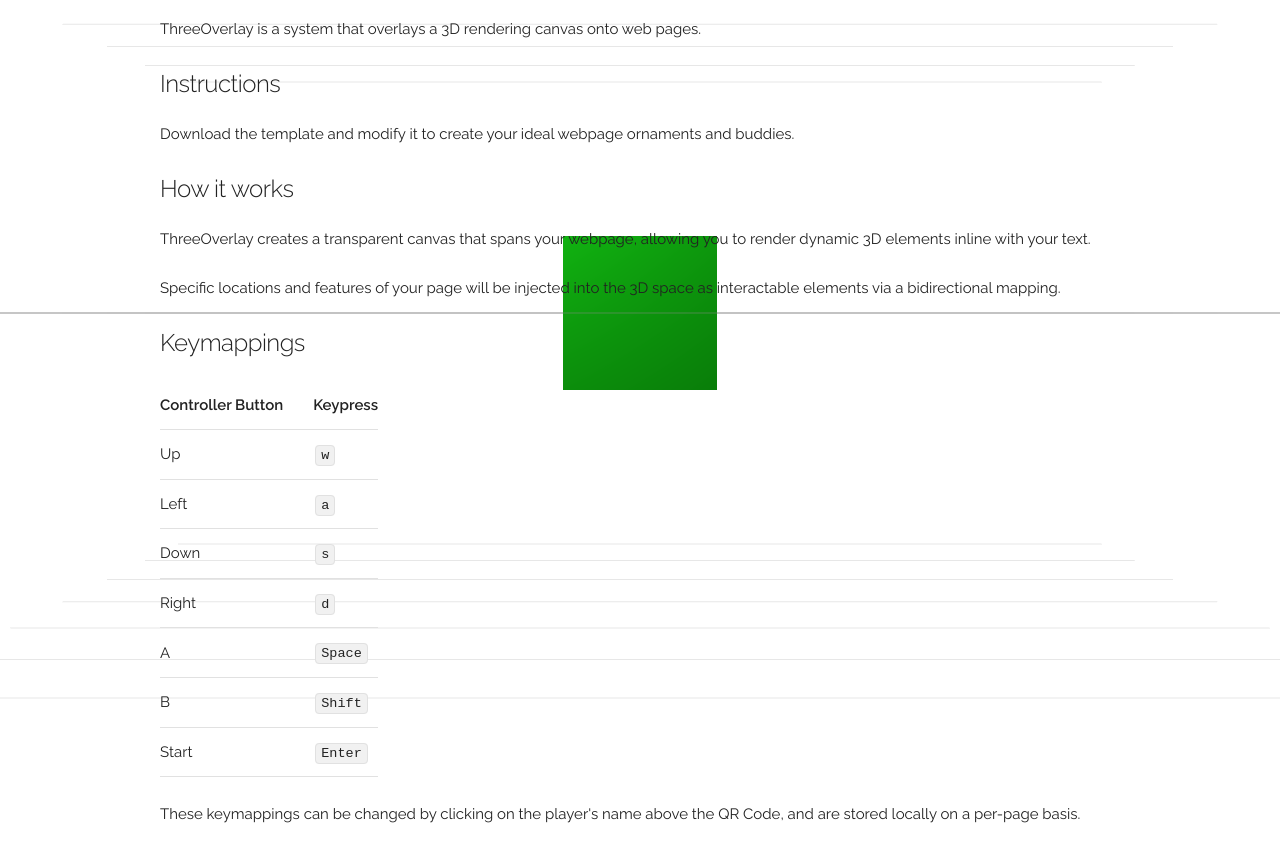
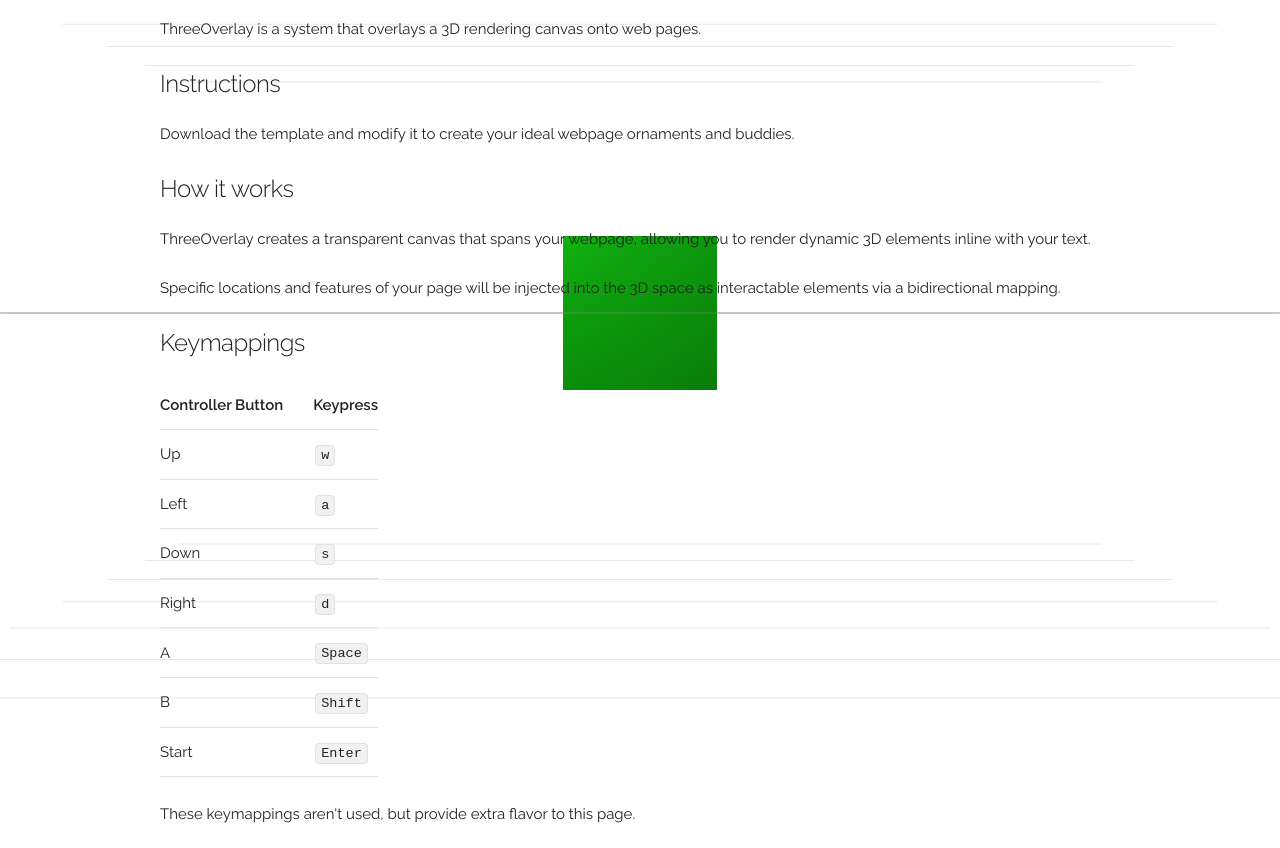
Before and after one commit to zalo/ThreeOverlay, a website: page index.html in a window 1280 px wide. Shown: the part 87-935 px from the top of the page. Drawn offline with nearby package versions, Linux system fonts and the light colour scheme; animation ran at ten frames a second.

Commit message:
Simplify

```diff
--- a/index.html
+++ b/index.html
@@ -93,7 +93,7 @@
               </tr>
             </tbody>
           </table>
-          <p>These keymappings can be changed by clicking on the player's name above the QR Code, and are stored locally on a per-page basis.</p>
+          <p>These keymappings aren't used, but provide extra flavor to this page.</p>
           <h5><a id="Open_Source" href="https://github.com/zalo/ThreeOverlay"></a>Open Source</h5>
           <p><a href="https://github.com/zalo/ThreeOverlay">The source code to ThreeOverlay is available under the MIT License at Github.</a></p>
           <h5><a id="Credits" href=""></a>Credits</h5>
--- a/jsconfig.json
+++ b/jsconfig.json
@@ -6,8 +6,7 @@
     "include": ["src/**/*"],
     "typeAcquisition": {
         "include": [
-            "three",
-            "manifold-3d"
+            "three"
         ]
     }
 }
```
